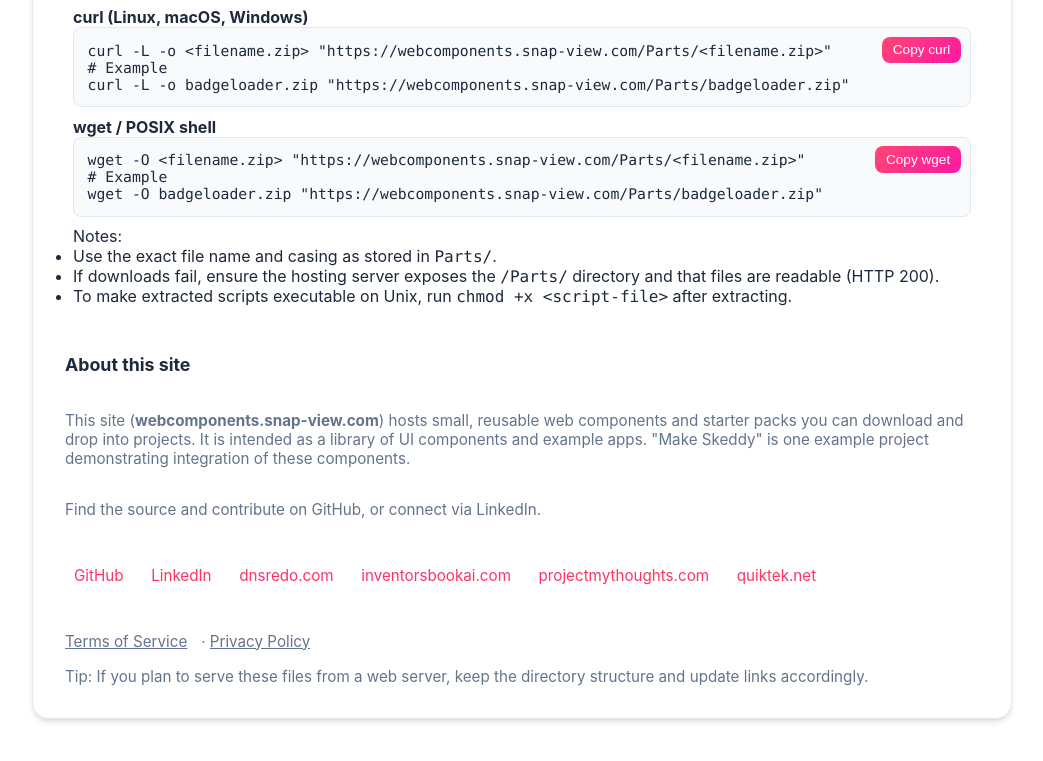
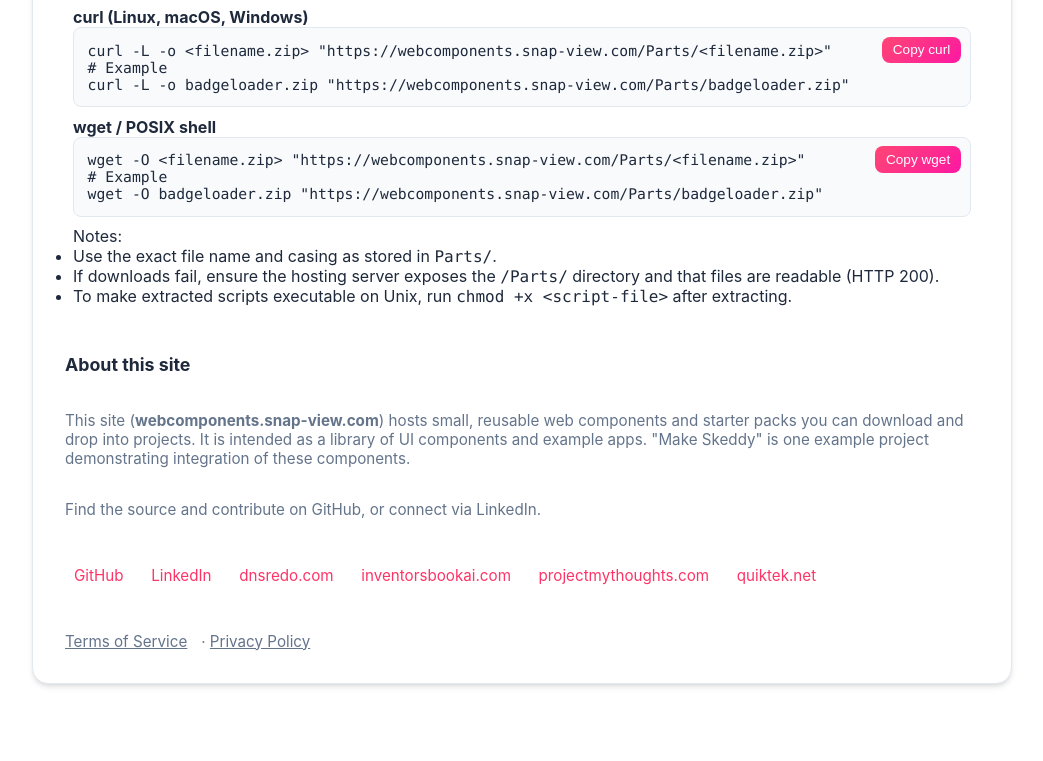
Before and after one commit to kedster/components, a plain HTML site: page index.html in a window 1280 px wide. Shown: the part 934-1695 px from the top of the page, without its empty margins (118-1161 px from the left). After the commit the page ends 1666 px from the top, so only its background shows below. Drawn offline with Linux system fonts and the light colour scheme; no server answers; files whose address does not match are found by name.

Commit message:
Update index.html

```diff
--- a/index.html
+++ b/index.html
@@ -160,10 +160,6 @@
                     <a href="tos.html">Terms of Service</a> · <a href="privacy.html">Privacy Policy</a>
                 </p>
             </div>
-
-            <div class="footer-note">
-                <p>Tip: If you plan to serve these files from a web server, keep the directory structure and update links accordingly.</p>
-            </div>
         </footer>
     </div>
 </body>
```
